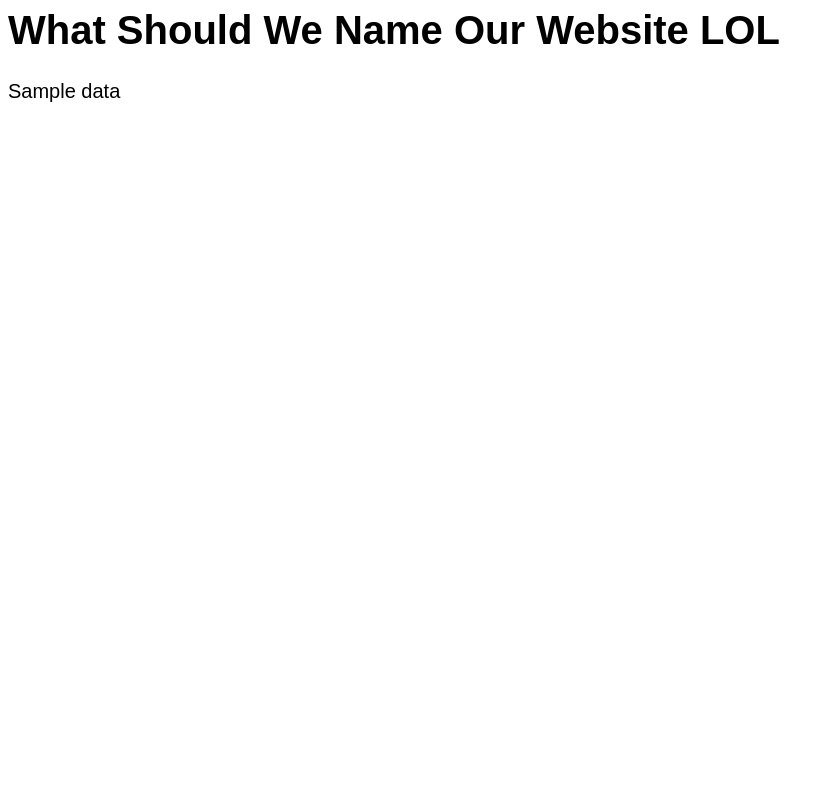
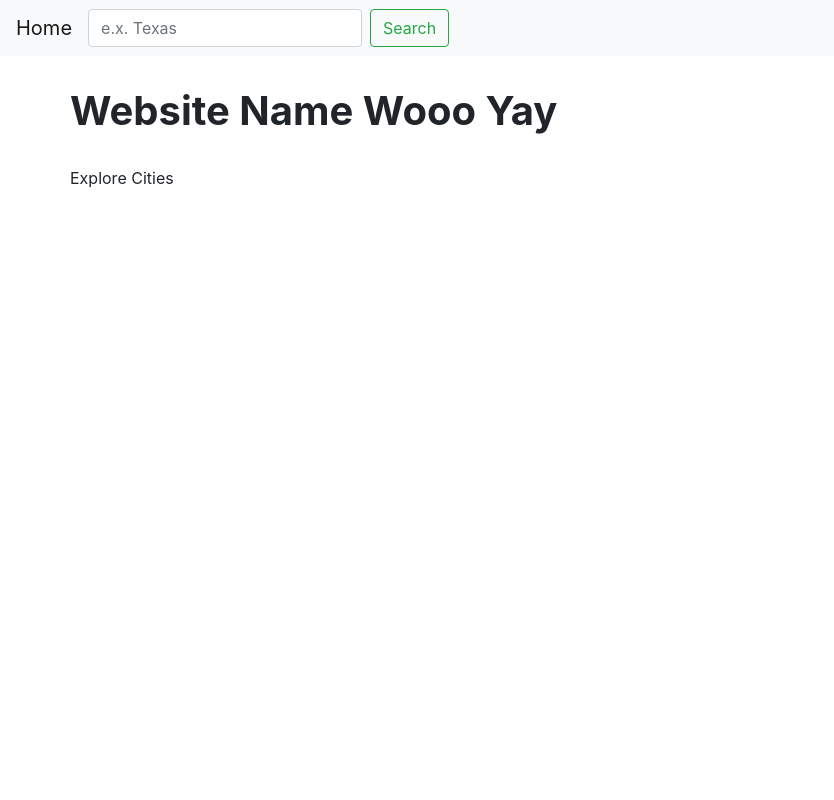
Before and after one commit to sarahhancock/trip_a_lot, a Flask app: template webserver/templates/index.html in a window 1280 px wide. Shown: the whole page, without its empty margins (0-834 px from the left). Run offline with Flask 2, Linux system fonts and the light colour scheme; the template is opened without the code that fills it: most values are stand-ins (such as "Sample title", 1, 10 or a date in 2020); parts of the project's set-up code (start-up, migrations or seed data) failed here and were passed over; some libraries are stand-ins or nearby versions.

Commit message:
Add html files

```diff
--- a/webserver/server.py
+++ b/webserver/server.py
@@ -21,27 +21,8 @@
 DATABASEURI = "postgresql://seh2209:2753@35.231.103.173/proj1part2"
 engine = create_engine(DATABASEURI)
 
-#
-# Example of running queries in your database
-# Note that this will probably not work if you already have a table named 'test' in your database, containing meaningful data.
-# This is only an example showing you how to run queries in your database using SQLAlchemy.
-#
-engine.execute("""CREATE TABLE IF NOT EXISTS test (
-  id serial,
-  name text
-);""")
-engine.execute("""INSERT INTO test(name) VALUES ('grace hopper'), ('alan turing'), ('ada lovelace');""")
-
-
 @app.before_request
 def before_request():
-  """
-  This function is run at the beginning of every web request
-  (every time you enter an address in the web browser).
-  We use it to setup a database connection that can be used throughout the request.
-
-  The variable g is globally accessible.
-  """
   try:
     g.conn = engine.connect()
   except:
@@ -51,29 +32,12 @@
 
 @app.teardown_request
 def teardown_request(exception):
-  """
-  At the end of the web request, this makes sure to close the database connection.
-  If you don't, the database could run out of memory!
-  """
   try:
     g.conn.close()
   except Exception as e:
     pass
 
 
-#
-# @app.route is a decorator around index() that means:
-#   run index() whenever the user tries to access the "/" path using a GET request
-#
-# If you wanted the user to go to, for example, localhost:8111/foobar/ with POST or GET then you could use:
-#
-#       @app.route("/foobar/", methods=["POST", "GET"])
-#
-# PROTIP: (the trailing / in the path is important)
-#
-# see for routing: http://flask.pocoo.org/docs/0.10/quickstart/#routing
-# see for decorators: http://simeonfranklin.com/blog/2012/jul/1/python-decorators-in-12-steps/
-#
 @app.route('/')
 def index():
   cursor = g.conn.execute("SELECT name FROM city")
@@ -81,22 +45,7 @@
   for result in cursor:
     cities.append(result['name'])  # can also be accessed using result[0]
   cursor.close()
-  context = dict(data = cities)
-  return render_template("index.html", **context)
-
-
-@app.route('/another')
-def another():
-  return render_template("another.html")
-
-
-# Example of adding new data to the database
-@app.route('/add', methods=['POST'])
-def add():
-  name = request.form['name']
-  g.conn.execute('INSERT INTO test(name) VALUES (%s)', name)
-  return redirect('/')
-
+  return render_template("index.html", cities = cities)
 
 
 if __name__ == "__main__":
--- /dev/null
+++ b/webserver/static/index.js
@@ -0,0 +1,23 @@
+function addResult(city) {
+    var city_name = city["name"]
+
+    var card_container = $("<div class = 'card_container'>")
+
+    var card = $("<div class='card'>")
+    card.attr('id', city_name)
+
+
+    var body = $("<div class='card-body'>")
+    var title = $("<h5 class='card-title'>")
+    title.append(city_name)
+
+    body.append(title)
+    card.append(body)
+    card_container.append(card)
+    $("#results").append(card_container)
+}
+
+$(document).ready(function(){
+    for city in cities:
+        addResult(city)
+})
--- /dev/null
+++ b/webserver/static/layout.js
@@ -0,0 +1,15 @@
+var search_for = function(search_term){
+    window.location.href = "/search?q=" + search_term
+}
+
+$(document).ready(function(){
+    $("#search-btn").click(function(){
+        search_for($("#search-inp").val());
+
+    })
+    $("#search-inp").keyup(function(event) {
+    if (event.keyCode === 13) {
+        $("#search-btn").click();
+    }
+});
+})
--- a/webserver/templates/another.html
+++ /dev/null
@@ -1,2 +0,0 @@
-hello, I am another file!
-Sarah was here!
--- a/webserver/templates/index.html
+++ b/webserver/templates/index.html
@@ -1,23 +1,48 @@
+<!DOCTYPE html>
 <html>
-  <style>
-    body{
-      font-size: 15pt;
-      font-family: arial;
-    }
-  </style>
+   <head>
+    <style>
+      #header{
+          font-size: 40px;
+          padding-bottom: 25px;
+          padding-top: 25px;
+          font-weight: bold;
+      }
+
+    </style>
+    <script src="http://code.jquery.com/jquery-3.3.1.min.js"></script>
+    <script src="https://code.jquery.com/ui/1.12.0/jquery-ui.min.js"></script>
+    <link rel="stylesheet" href="http://code.jquery.com/ui/1.12.1/themes/base/jquery-ui.css">
+    <link rel="stylesheet" href="https://stackpath.bootstrapcdn.com/bootstrap/4.2.1/css/bootstrap.min.css">
+    <script type="text/javascript" src="{{ url_for('static', filename = 'index.js') }}"></script>
+    <script>
+      var cities = {{cities|tojson}};
+    </script>
+
+   </head>
+
+   {% extends "layout.html" %}
+   {% block content %}
+
+   <body>
+      <div class = "container">
+        <div id = "header" class = "row">
+          Website Name Wooo Yay
+        </div>
+        <div class = "row">
+          <div class = "col">
+            <div class = "row"> Explore Cities </div>
+          </div>
+        </div><br><br>
+        <div id = "results" class = "row">
+        </div>
+      </div>
+   </body>
 
 
-<body>
-  <h1>What Should We Name Our Website LOL</h1>
-
-  <div>
-    {% for n in data %}
-    <div>{{n}}</div>
-    {% endfor %}
-  </div>
 
 
-</body>
 
+   {% endblock %}
 
 </html>
--- /dev/null
+++ b/webserver/templates/layout.html
@@ -0,0 +1,31 @@
+<!DOCTYPE html>
+<html>
+   <head>
+    <style>
+    </style>
+    <script src="http://code.jquery.com/jquery-3.3.1.min.js"></script>
+    <script src="https://code.jquery.com/ui/1.12.0/jquery-ui.min.js"></script>
+    <link rel="stylesheet" href="http://code.jquery.com/ui/1.12.1/themes/base/jquery-ui.css">
+    <link rel="stylesheet" href="https://stackpath.bootstrapcdn.com/bootstrap/4.2.1/css/bootstrap.min.css">
+    <script type="text/javascript" src="{{ url_for('static', filename = 'layout.js') }}"></script>
+  </head>
+
+  <nav class="navbar navbar-expand-lg navbar-light bg-light">
+    <a class="navbar-brand" href="/">Home</a>
+    <button class="navbar-toggler" type="button" data-toggle="collapse" data-target="#navbarSupportedContent" aria-controls="navbarSupportedContent" aria-expanded="false" aria-label="Toggle navigation">
+      <span class="navbar-toggler-icon"></span>
+    </button>
+
+    <div class="collapse navbar-collapse" id="navbarSupportedContent">
+      <div class="form-inline my-2 my-lg-0">
+        <input id = "search-inp" class="form-control mr-sm-2" type="search" placeholder="e.x. Texas" aria-label="Search">
+        <button id = "search-btn" class="btn btn-outline-success my-2 my-sm-0" type="button">Search</button>
+      </div>
+    </div>
+    </nav>
+
+  {% block content %}
+
+  {% endblock %}
+
+</html>
```
